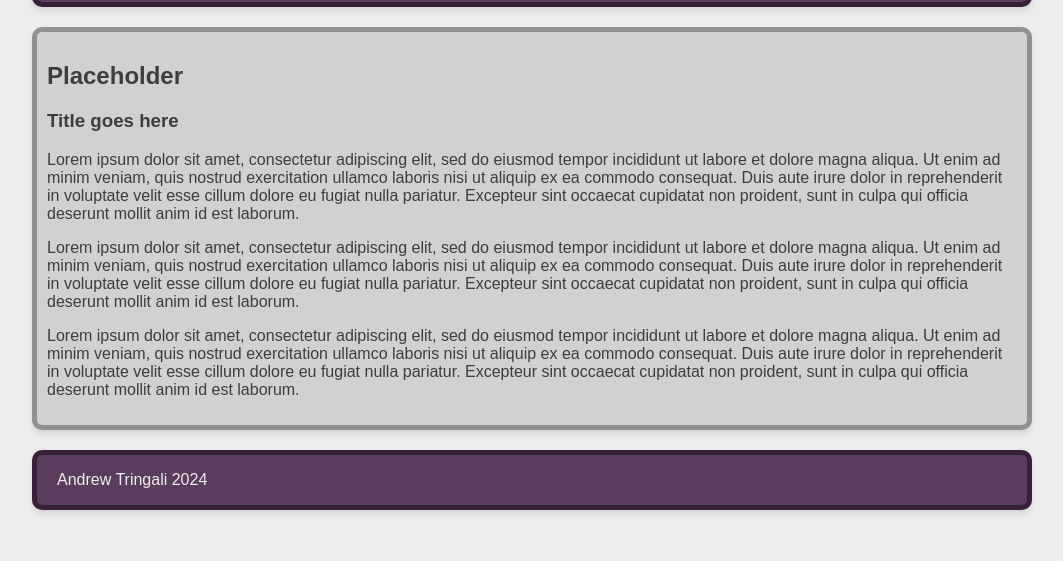
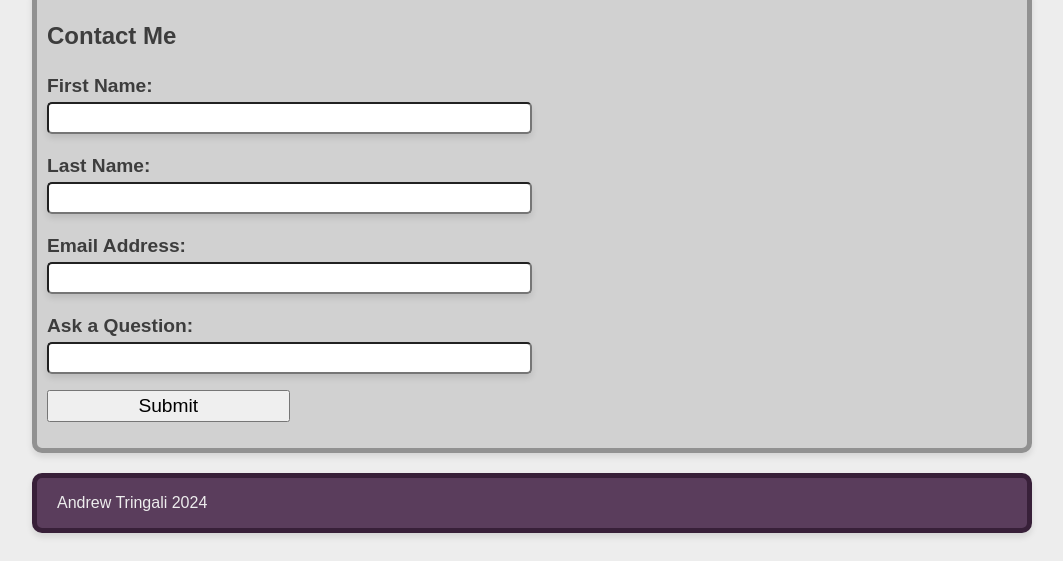
Before and after one commit to atrinb3/329-aboutme, a plain HTML site: page contact.html in a window 1280 px wide. Shown: the part 378-939 px from the top of the page, without its empty margins (108-1171 px from the left). Before the commit the page ends 916 px from the top, so only its background shows below. Drawn offline with Linux system fonts and the light colour scheme.

Commit message:
Very basic contact page

```diff
--- a/contact.html
+++ b/contact.html
@@ -1,4 +1,29 @@
 <!--Added some extra CSS from another project of mine just to pretty things up-->
+<style>
+    input, label {
+        display: block;
+    }
+
+    label {
+        font-size: larger;
+        font-weight: bold;
+        padding: 5px 0px 5px 0px;
+    }
+
+    input {
+        min-height: 32px;
+        border-radius: 5px;
+        box-shadow: 0 4px 6px rgba(0, 0, 0, 0.1);
+        min-width: 50%;
+    }
+
+    button {
+        min-width: 25%;
+        min-height: 32px;
+        font-size: larger;
+    }
+</style>
+
 <!DOCTYPE html>
 <html>
     <head>
@@ -31,11 +56,28 @@
         </nav>
         </header>
         <div class="mainContent">
-            <h2>Placeholder</h2>
-            <h3>Title goes here</h3>
-            <p>Lorem ipsum dolor sit amet, consectetur adipiscing elit, sed do eiusmod tempor incididunt ut labore et dolore magna aliqua. Ut enim ad minim veniam, quis nostrud exercitation ullamco laboris nisi ut aliquip ex ea commodo consequat. Duis aute irure dolor in reprehenderit in voluptate velit esse cillum dolore eu fugiat nulla pariatur. Excepteur sint occaecat cupidatat non proident, sunt in culpa qui officia deserunt mollit anim id est laborum.</p>
-            <p>Lorem ipsum dolor sit amet, consectetur adipiscing elit, sed do eiusmod tempor incididunt ut labore et dolore magna aliqua. Ut enim ad minim veniam, quis nostrud exercitation ullamco laboris nisi ut aliquip ex ea commodo consequat. Duis aute irure dolor in reprehenderit in voluptate velit esse cillum dolore eu fugiat nulla pariatur. Excepteur sint occaecat cupidatat non proident, sunt in culpa qui officia deserunt mollit anim id est laborum.</p>
-            <p>Lorem ipsum dolor sit amet, consectetur adipiscing elit, sed do eiusmod tempor incididunt ut labore et dolore magna aliqua. Ut enim ad minim veniam, quis nostrud exercitation ullamco laboris nisi ut aliquip ex ea commodo consequat. Duis aute irure dolor in reprehenderit in voluptate velit esse cillum dolore eu fugiat nulla pariatur. Excepteur sint occaecat cupidatat non proident, sunt in culpa qui officia deserunt mollit anim id est laborum.</p>
+            <h2>Contact Me</h2>
+            <form action="mailto:VerifiablyFakeEmail@notarealwebsite.fakeextensgdin" method="post">
+                <p>
+                    <label for="name">First Name:</label>
+                    <input type="text" id="fname" name="user_fname" maxlength="60" required>
+                </p>
+                <p>
+                    <label for="name">Last Name:</label>
+                    <input type="text" id="lname" name="user_lname" maxlength="60" required>
+                </p>
+                <p>
+                    <label for="mail">Email Address:</label>
+                    <input type="email" id="mail" name="user_email" maxlength="60" required>
+                </p>
+                <p>
+                    <label for="phone">Ask a Question:</label>
+                    <input type="text" id="msg" name="user_msg" maxlength="256" required>
+                </p>
+                <p class="button">
+                    <button type="submit">Submit</button>
+                </p>
+              </form>
         </div>
     </div>
     <footer>
```
Also changed, not shown: 1 other file.
